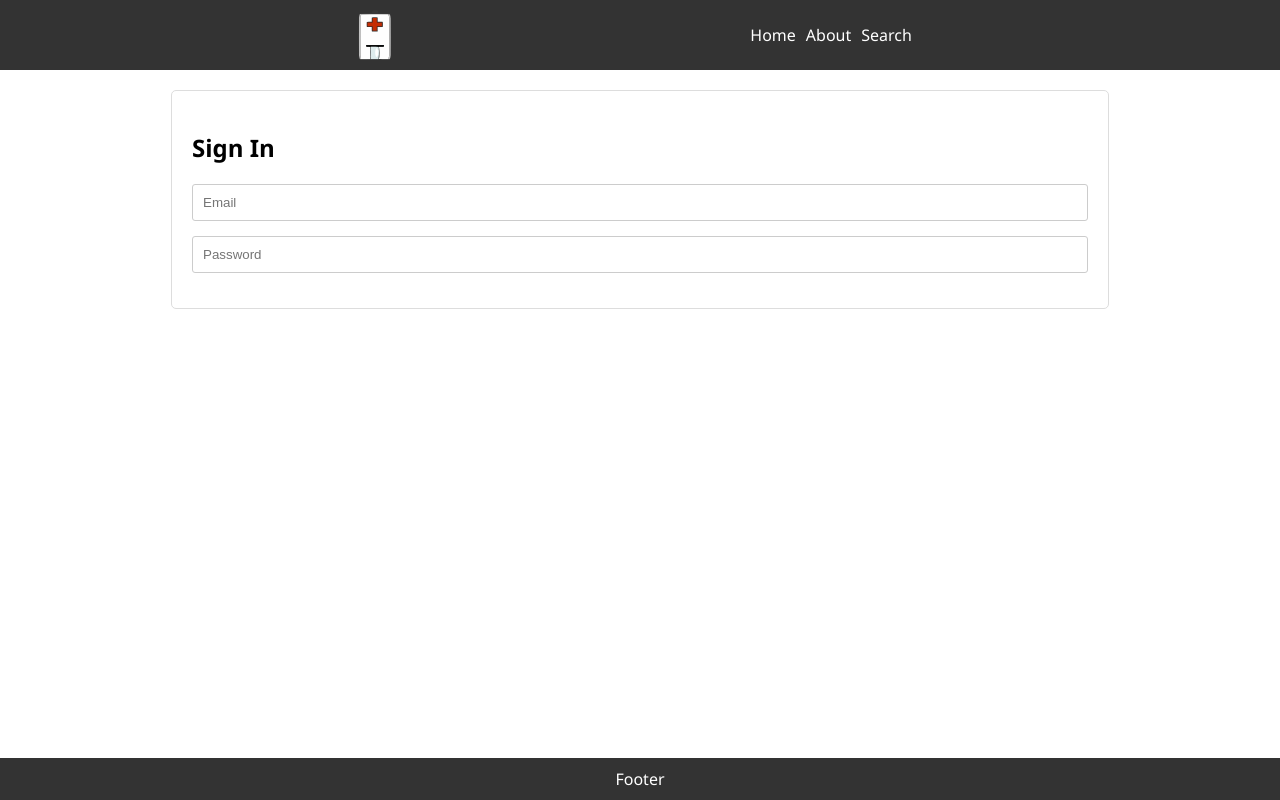
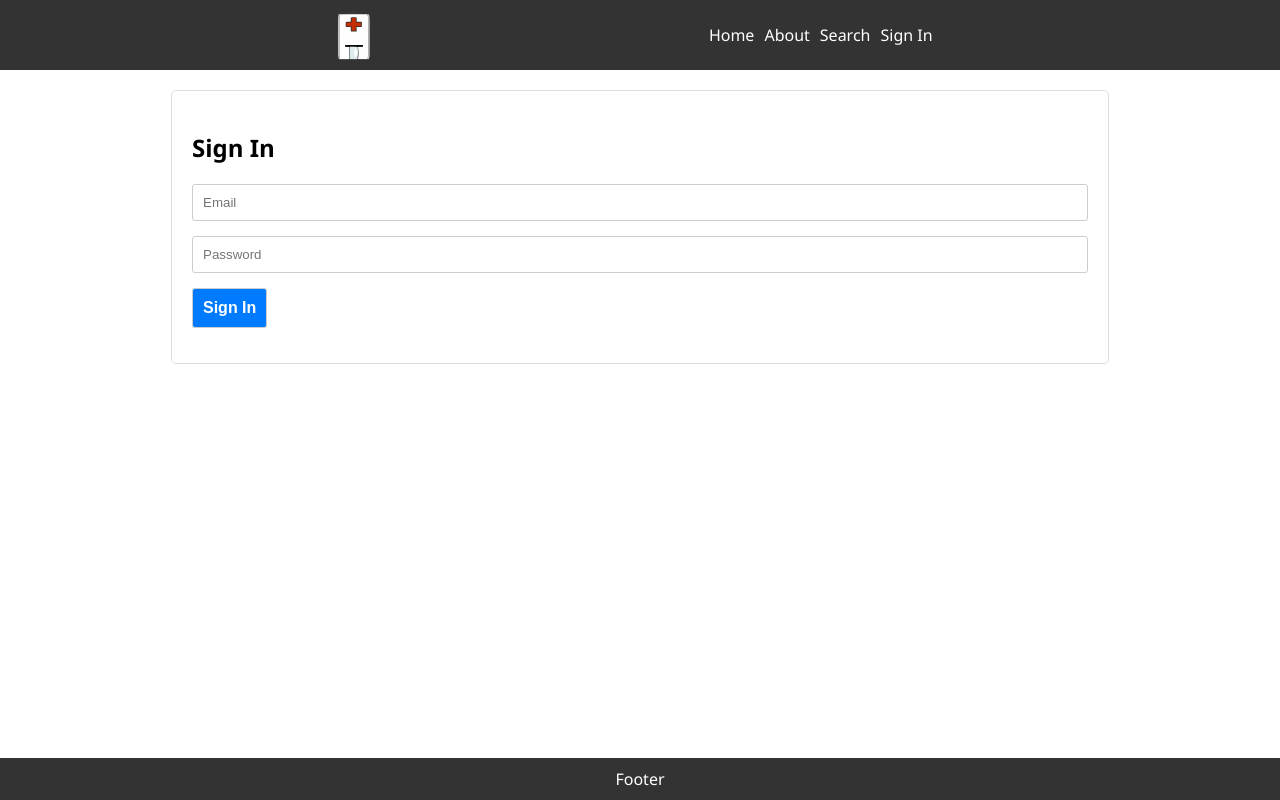
Before and after one commit to jaltrock/medical-portal-app, a React (Vite) app in the folder frontend/: page /signin in a window 1280 px wide. Built offline with nearby package versions, Linux system fonts and the light colour scheme.

Commit message:
Added Signin functionality to frontend

```diff
--- a/frontend/src/components/Header/Header.jsx
+++ b/frontend/src/components/Header/Header.jsx
@@ -16,6 +16,9 @@ const Header = () => {
                     <li className="nav-item">
                         <Link to="/searchpatient">Search</Link>
                     </li>
+                    <li className="nav-item">
+                        <Link to="/signin">Sign In</Link>
+                    </li>
                 </ul>
             </nav>
         </header>
--- a/frontend/src/pages/Signin/Signin.jsx
+++ b/frontend/src/pages/Signin/Signin.jsx
@@ -1,10 +1,28 @@
 import { useState } from "react";
 import CustomForm from "../../components/CustomForm/CustomForm";
+import Button from "../../components/Button/Button";
 import "./Signin.css";
+import { makePOSTrequest } from "../../utils/api";
 
 const Signin = () => {
     const [email, setEmail] = useState("");
     const [password, setPassword] = useState("");
+    //const [message, setMessage] = useState("");
+
+
+    const submitData = async (e) => {
+        e.preventDefault();
+        const res = await makePOSTrequest("http://localhost:5000/users/signin",
+            {
+                email: email,
+                password: password,
+            });
+
+            if (res.status === 200) {
+                localStorage.setItem("token", res.token);
+            }
+            //setMessage(res.message);
+    };
 
     return (
         <div className="signin-container">
@@ -19,6 +37,8 @@ const Signin = () => {
                 value={password}
                 onChange={(e)=>setPassword(e.target.value)}
             />
+
+            <Button onClick={submitData} value="Sign In" />
         </CustomForm>
         </div>
     );
--- /dev/null
+++ b/frontend/src/utils/api.jsx
@@ -0,0 +1,22 @@
+//import axios from "axios";
+
+export const makePOSTrequest = async (url, data, token="") => {
+
+    try {
+        const response = await fetch(url, {
+            method: "POST",
+            headers: {
+                Authorization: `Bearer ${token}`,
+                "Content-Type": "application/json",
+            },
+            body: JSON.stringify(data),
+        });
+
+        const responseData = await response.json()
+        console.log(responseData);
+        return responseData;
+    } catch(error) {
+        console.log("Error posting data:", data);
+        return error;
+    }
+};
```
